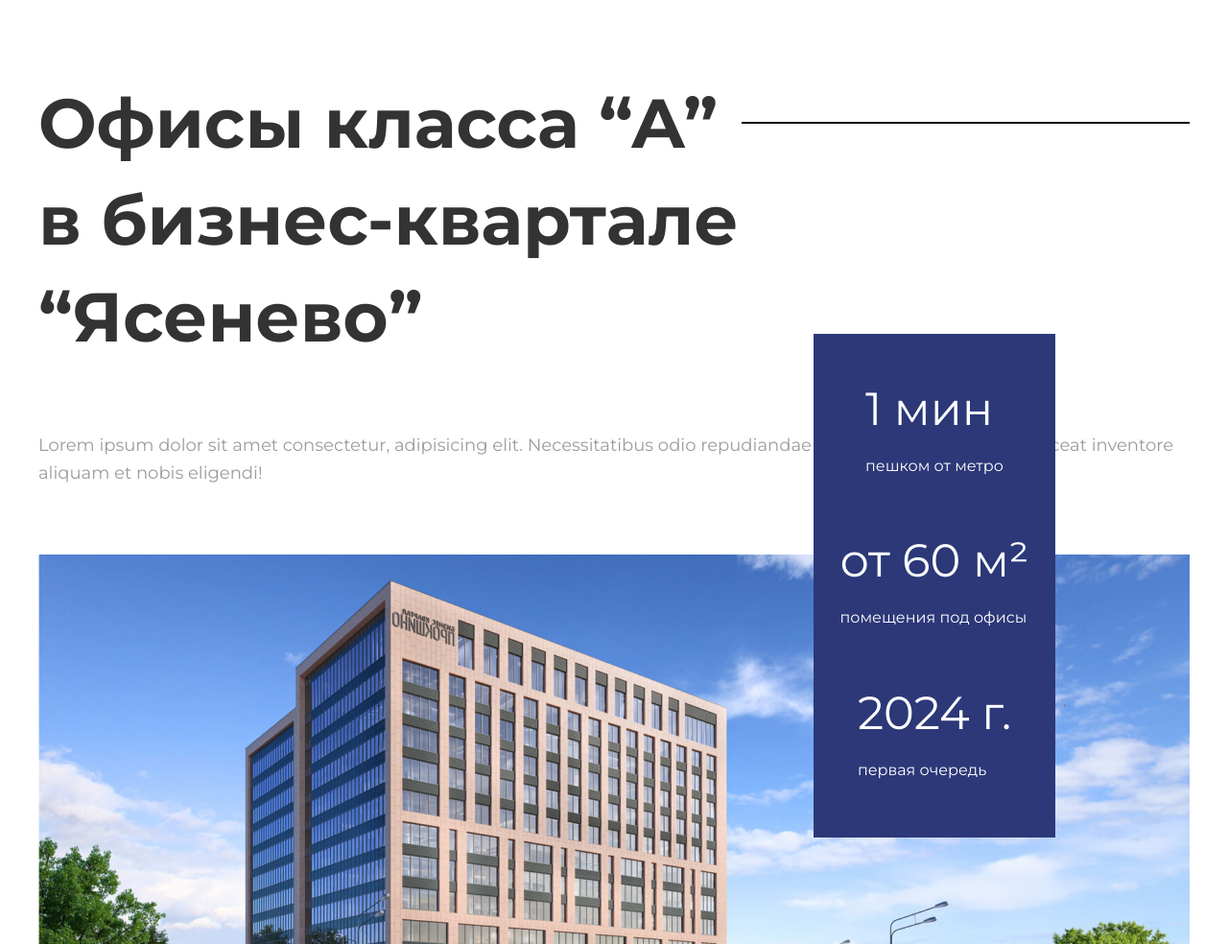
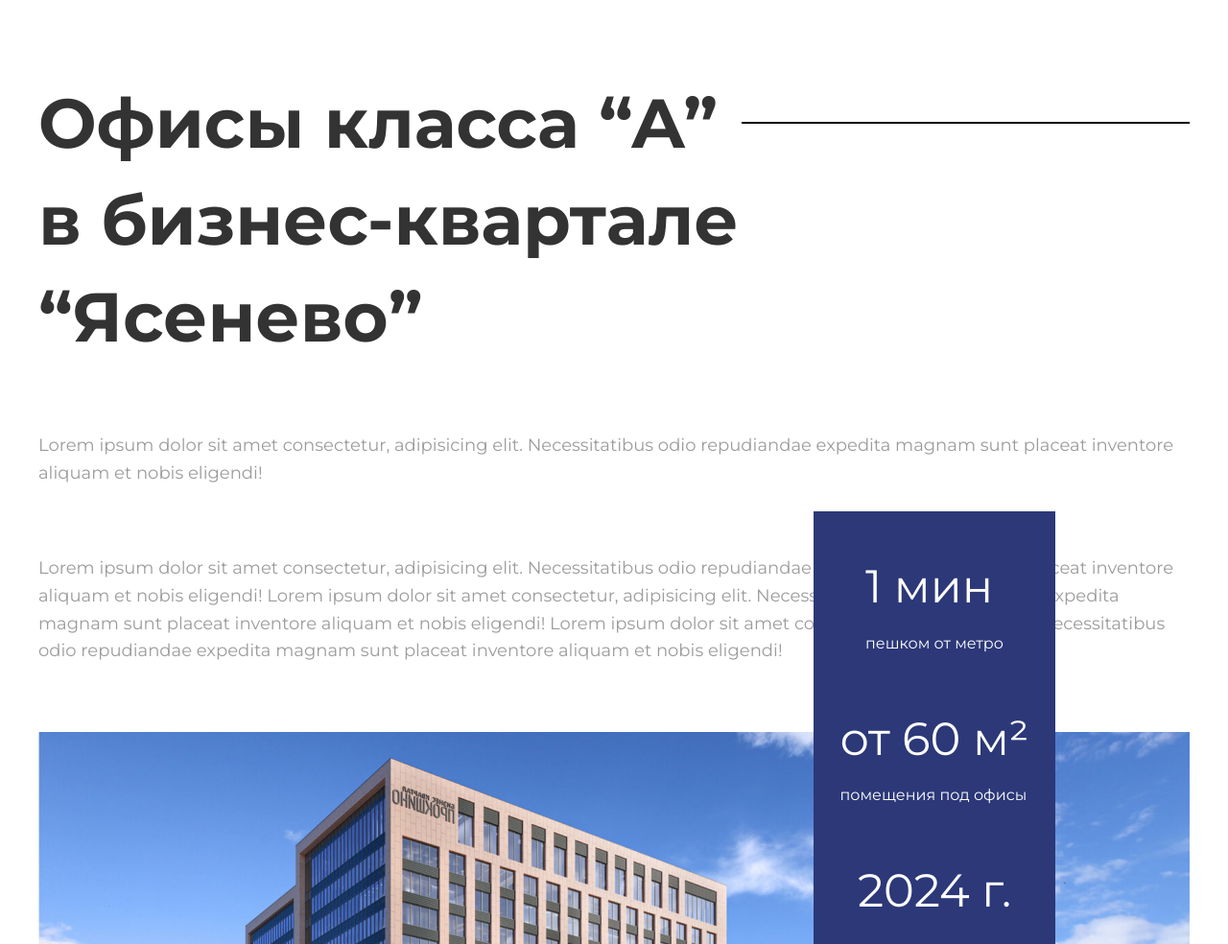
Before and after one commit to vlados1paltos/dz-graduation-project-one, a plain HTML site: page index.html in a window 1280 px wide. Shown: the part 116-1100 px from the top of the page at 96% size. Drawn offline with Linux system fonts and the light colour scheme.

Commit message:
Добавил текст для сайта

```diff
--- a/index.html
+++ b/index.html
@@ -66,6 +66,17 @@
           </h1>
 
           <p class="hero__text-git">
+            Lorem ipsum dolor sit amet consectetur, adipisicing elit.
+            Necessitatibus odio repudiandae expedita magnam sunt placeat
+            inventore aliquam et nobis eligendi!
+          </p>
+
+          <p class="hero__text-git-feature">
+            Lorem ipsum dolor sit amet consectetur, adipisicing elit.
+            Necessitatibus odio repudiandae expedita magnam sunt placeat
+            inventore aliquam et nobis eligendi! Lorem ipsum dolor sit amet
+            consectetur, adipisicing elit. Necessitatibus odio repudiandae
+            expedita magnam sunt placeat inventore aliquam et nobis eligendi!
             Lorem ipsum dolor sit amet consectetur, adipisicing elit.
             Necessitatibus odio repudiandae expedita magnam sunt placeat
             inventore aliquam et nobis eligendi!
--- a/scss/blocks/_hero.scss
+++ b/scss/blocks/_hero.scss
@@ -86,6 +86,10 @@
         }
 
         &__text-git {
+            display: none;
+        }
+
+        &__text-git-feature {
             display: none;
         }
 
```
